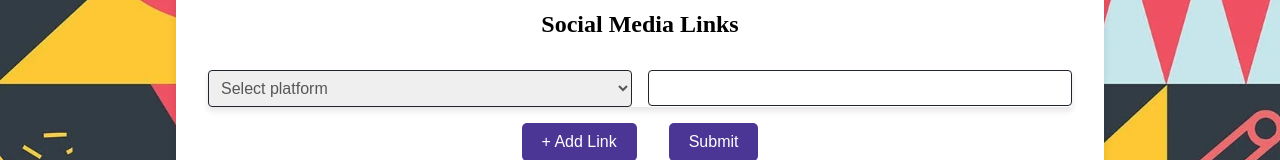
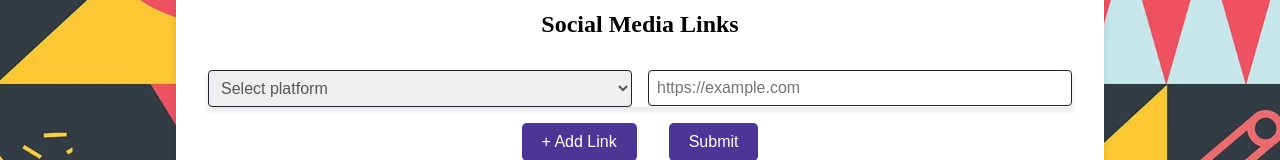
Before and after one commit to michellebarrigaIT/practica10, a React (Vite) app: page /exercise2 in a window 1280 px wide. Shown: the part 324-484 px from the top of the page. Built offline with nearby package versions, Linux system fonts and the light colour scheme.

Commit message:
fix: add placeholder

```diff
--- a/src/Exercise2/components/SocialLinksForm/SocialLinksForm.tsx
+++ b/src/Exercise2/components/SocialLinksForm/SocialLinksForm.tsx
@@ -46,7 +46,7 @@ export default function SocialLinksForm() {
 
                     <input
                         type="url"
-                        placeholder=""
+                        placeholder="https://example.com"
                         {...register(`links.${index}.url`, {
                             required: "URL required",
                             pattern: {
```
